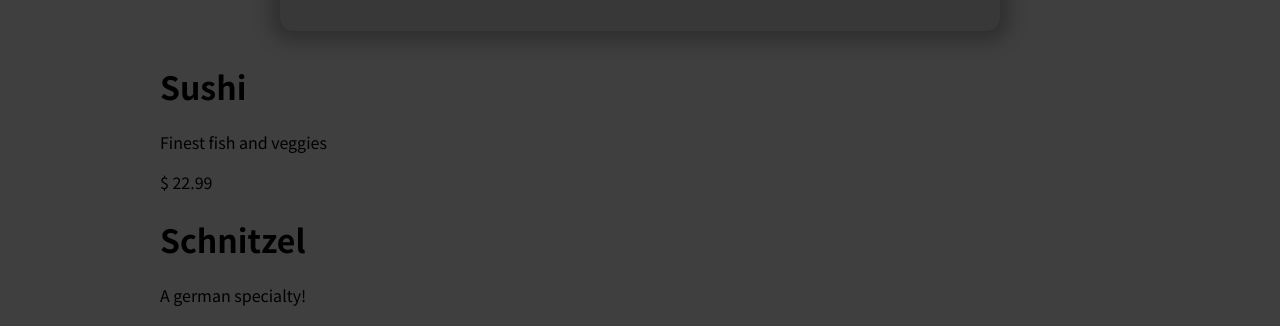
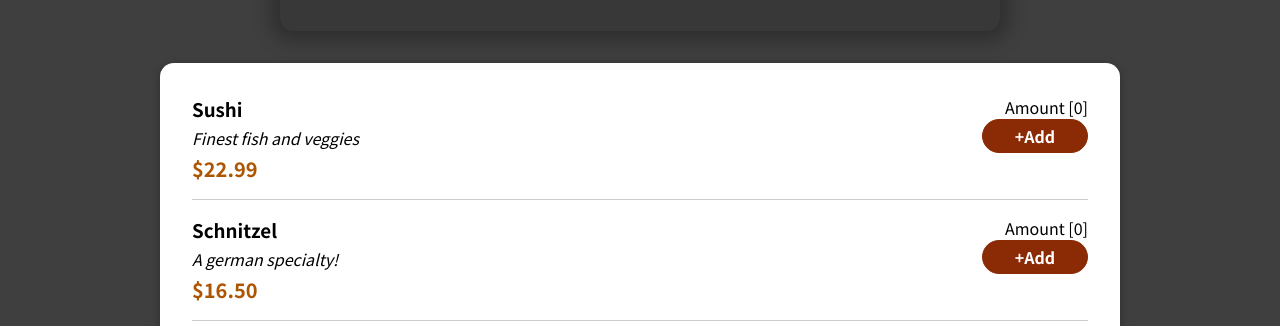
Before and after one commit to Maneesh1007/Restraunt, a React (Create React App) app: page / in a window 1280 px wide. Shown: the part 458-784 px from the top of the page. Built offline with nearby package versions, Linux system fonts and the light colour scheme.

Commit message:
adding Form

```diff
--- a/src/components/AvailableMeals.js
+++ b/src/components/AvailableMeals.js
@@ -1,5 +1,7 @@
 import React from "react";
 import styles from "./AvailableMeals.module.css";
+import Card from "./Card";
+import MealItem from "./MealItem";
 
 const Item = () => {
   const DUMMY_MEALS = [
@@ -29,15 +31,20 @@ const Item = () => {
     },
   ];
 
+  const mealList = DUMMY_MEALS.map((item) => (
+    <MealItem
+      key={item.id}
+      name={item.name}
+      description={item.description}
+      price={item.price}
+    />
+  ));
+
   return (
     <div className={styles.meals}>
-      {DUMMY_MEALS.map((item) => (
-        <div key={item.name}>
-          <h1>{item.name}</h1>
-          <p>{item.description}</p>
-          <p>$ {item.price}</p>
-        </div>
-      ))}
+      <Card>
+        <ul>{mealList}</ul>
+      </Card>
     </div>
   );
 };
--- /dev/null
+++ b/src/components/Card.js
@@ -0,0 +1,7 @@
+import styles from "./Card.module.css";
+
+const Card = (props) => {
+  return <div className={styles.card}>{props.children}</div>;
+};
+
+export default Card;
--- /dev/null
+++ b/src/components/Card.module.css
@@ -0,0 +1,6 @@
+.card {
+  padding: 1rem;
+  box-shadow: 0 2px 8px rgba(0, 0, 0, 0.25);
+  border-radius: 14px;
+  background-color: white;
+}
--- /dev/null
+++ b/src/components/Form.js
@@ -0,0 +1,27 @@
+import React, { useReducer } from "react";
+import styles from "./Form.module.css";
+
+const reducer = (state, action) => {
+  if (action.type === "INCREMENT") {
+    return { count: state.count + 1 };
+  }
+  return state;
+};
+
+const Cart = () => {
+  const [state, dispatch] = useReducer(reducer, { count: 0 });
+  const submithandler = (event) => {
+    event.preventDefault();
+
+    dispatch({ type: "INCREMENT" });
+  };
+  return (
+    <form className={styles.form} onSubmit={submithandler}>
+      <label>Amount [{state.count}]</label>
+      <br></br>
+      <button type="submit">+Add</button>
+    </form>
+  );
+};
+
+export default Cart;
--- /dev/null
+++ b/src/components/Form.module.css
@@ -0,0 +1,20 @@
+.form {
+  text-align: right;
+}
+
+.form button {
+  font: inherit;
+  cursor: pointer;
+  background-color: #8a2b06;
+  border: 1px solid #8a2b06;
+  color: white;
+  padding: 0.25rem 2rem;
+  border-radius: 20px;
+  font-weight: bold;
+}
+
+.form button:hover,
+.form button:active {
+  background-color: #641e03;
+  border-color: #641e03;
+}
--- /dev/null
+++ b/src/components/MealItem.js
@@ -0,0 +1,21 @@
+import styles from "./MealItem.module.css";
+import Cart from "./Form";
+
+const MealItem = (props) => {
+  const price = `$${props.price.toFixed(2)}`;
+
+  return (
+    <li className={styles.meal}>
+      <div>
+        <h3>{props.name}</h3>
+        <div className={styles.description}>{props.description}</div>
+        <div className={styles.price}>{price}</div>
+      </div>
+      <div>
+        <Cart></Cart>
+      </div>
+    </li>
+  );
+};
+
+export default MealItem;
--- /dev/null
+++ b/src/components/MealItem.module.css
@@ -0,0 +1,22 @@
+.meal {
+  display: flex;
+  justify-content: space-between;
+  margin: 1rem;
+  padding-bottom: 1rem;
+  border-bottom: 1px solid #ccc;
+}
+
+.meal h3 {
+  margin: 0 0 0.25rem 0;
+}
+
+.description {
+  font-style: italic;
+}
+
+.price {
+  margin-top: 0.25rem;
+  font-weight: bold;
+  color: #ad5502;
+  font-size: 1.25rem;
+}
```
